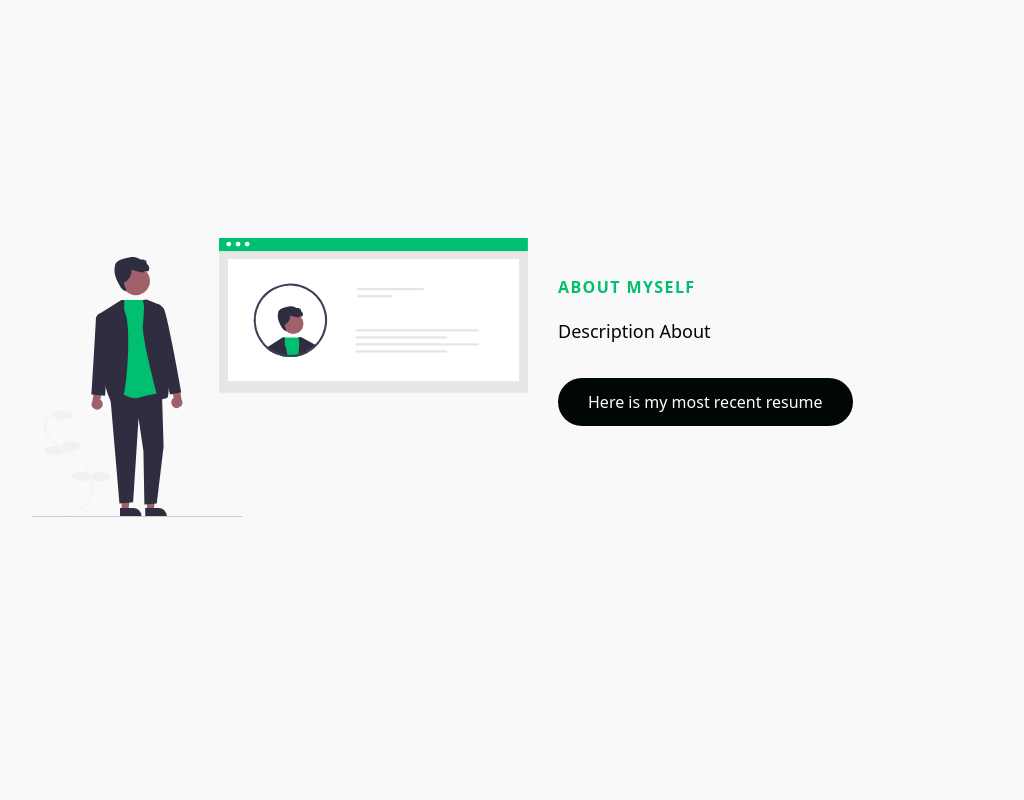
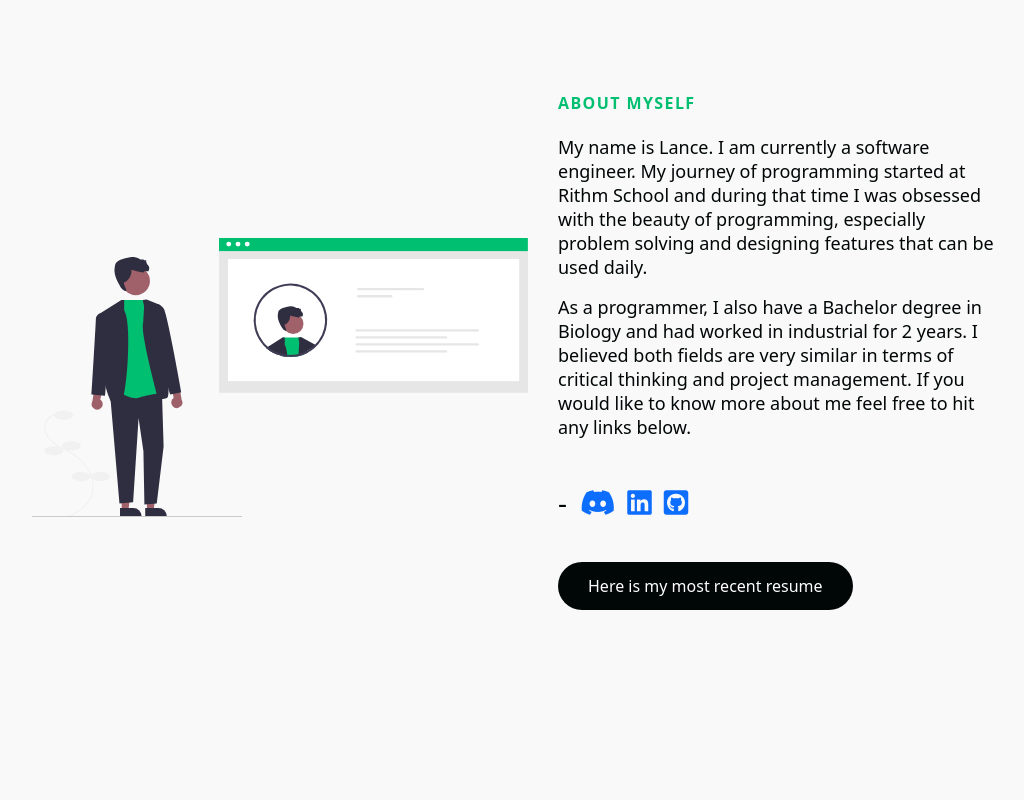
Before and after one commit to lancelee2885/personal-site, a React (Create React App) app: page / in a window 1280 px wide. Shown: the part 840-1640 px from the top of the page, without its empty margins (97-1121 px from the left). Built offline with nearby package versions, Linux system fonts and the light colour scheme; a web font is replaced by a local one.

Commit message:
about me description added

```diff
--- a/src/App.scss
+++ b/src/App.scss
@@ -27,64 +27,8 @@
     display: none;
 }
 
-// @import url('https://fonts.googleapis.com/css2?family=Poppins:wght@300;400;500;600;700;800;900&display=swap');
 
-// * {
-//     margin: 0;
-//     padding: 0;
-//     font-family: 'Poppins', sans-serif
-// }
-
-
-// .container .card {
-//     max-width: 300px;
-//     height: 215px;
-//     margin: 30px 10px;
-//     padding: 20px 15px;
-//     box-shadow: 0 5px 20px rgba(0, 0, 0, 0.5);
-//     transition: 0.3s ease-in-out
-// }
-
-// .container .card:hover {
-//     height: 450px
-// }
-
-// .container .card .imgContainer {
-//     position: relative;
-//     width: 250px;
-//     height: 250px;
-//     top: -50px;
-//     left: 10px;
-//     z-index: 1;
-//     box-shadow: 0 5px 20px rgba(0, 0, 0, 0.2)
-// }
-
-// .container .card .imgContainer img {
-//     max-width: 100%;
-//     border-radius: 4px
-// }
-
-// .container .card .content {
-//     position: relative;
-//     margin-top: -140px;
-//     padding: 10px 15px;
-//     text-align: center;
-//     color: #111;
-//     visibility: hidden;
-//     opacity: 0;
-//     pointer-events: none;
-//     transition: 0.3s ease-in-out
-// }
-
-// .container .card:hover .content {
-//     visibility: visible;
-//     opacity: 1;
-//     margin-top: -40px;
-//     transition-delay: 0.3s
-// }
-
-// @media (max-width: 330px) {
-//     .container .card .imgContainer {
-//         left: -2px
-//     }
-// }
+i {
+  color:inherit;
+  margin: 10px -10px;
+}
--- a/src/components/HeroSection/index.js
+++ b/src/components/HeroSection/index.js
@@ -32,7 +32,7 @@ function HeroSection() {
           <div>Lance Lee.</div>
         </HeroH1>
         <HeroP>
-          I am a software engineer.
+          A software engineer and scientist.
         </HeroP>
         <HeroBtnWrapper>
           <Button to='about'
--- a/src/components/InfoSection/Data.js
+++ b/src/components/InfoSection/Data.js
@@ -6,7 +6,14 @@ export const homeObjOne = {
   lightText: false,
   lightTextDesc: false,
   topLine: 'About myself',
-  description: 'Description About',
+  description: `My name is Lance. I am currently a software engineer.
+                My journey of programming started at Rithm School and during
+                that time I was obsessed with the beauty of programming,
+                especially problem solving and designing features that can be used daily.
+                `,
+  description2: `As a programmer, I also have a Bachelor degree in Biology and had worked in industrial for 2 years.
+                 I believed both fields are very similar in terms of critical thinking and project management. If you would like
+                 to know more about me feel free to hit any links below.`,
   buttonLabel: 'Here is my most recent resume',
   imgStart: true,
   img:  img1,
@@ -14,6 +21,9 @@ export const homeObjOne = {
   dark: false,
   primary: false,
   darkText: true,
+  icons: [{name: 'fab fa-discord', link: 'https://discord.gg/5j8XsS2xZR'},
+          {name: 'fab fa-linkedin', link: 'https://www.linkedin.com/in/lancele3/'},
+          {name: 'fab fa-github-square', link: 'https://github.com/lancelee2885'}]
 }
 
 export const homeObjTwo = {
@@ -24,6 +34,7 @@ export const homeObjTwo = {
   topLine: 'TopLine About',
   headLine: 'HeadLine About',
   description: 'Description About',
+  description2: '',
   buttonLabel: 'Button About',
   imgStart: false,
   img:  img1,
@@ -31,6 +42,7 @@ export const homeObjTwo = {
   dark: false,
   primary: false,
   darkText: true,
+  icons: []
 }
 
 export const homeObjThree = {
--- a/src/components/InfoSection/index.js
+++ b/src/components/InfoSection/index.js
@@ -15,7 +15,26 @@ import {
   ImgWrapper
 } from './InfoElements'
 
-function InfoSection({ lightBg, id, imgStart, topLine, lightText, headLine, darkText, description, buttonLabel, img, alt, primary, dark, dark2 }) {
+
+function InfoSection({
+  lightBg,
+  id,
+  imgStart,
+  topLine,
+  lightText,
+  headLine,
+  darkText,
+  description,
+  description2,
+  buttonLabel,
+  img,
+  alt,
+  primary,
+  dark,
+  dark2,
+  icons
+}) {
+
   return (
     <>
       <InfoContainer lightBg={lightBg} id={id}>
@@ -30,7 +49,16 @@ function InfoSection({ lightBg, id, imgStart, topLine, lightText, headLine, dark
                   {headLine}
                 </Heading>
                 <Subtitle darkText={darkText}>
+                  <p>
                   {description}
+                  </p>
+                  <p>
+                  {description2}
+                  </p>
+                  <br/>
+                  <h3>
+                  - {icons.map(icon => (<span className='icon-link'><a href={icon['link']}><i className={icon['name']}></i></a></span>))}
+                  </h3>
                 </Subtitle>
                 <BtnWrapper>
                   <Button to='home'
--- a/src/pages/index.js
+++ b/src/pages/index.js
@@ -18,7 +18,7 @@ const Home = () => {
       <Sidebar isOpen={isOpen} toggle={toggle} />
       <Navbar isOpen={isOpen} toggle={toggle} />
       <HeroSection />
-      <InfoSection {...homeObjOne} />
+      <InfoSection {...homeObjOne}/>
       <Projects id='projects' />
       <InfoSection {...homeObjTwo} />
     </>
```
Also changed, not shown: src/App.css, 1 other file (tests, documents, lock files or other folders).
